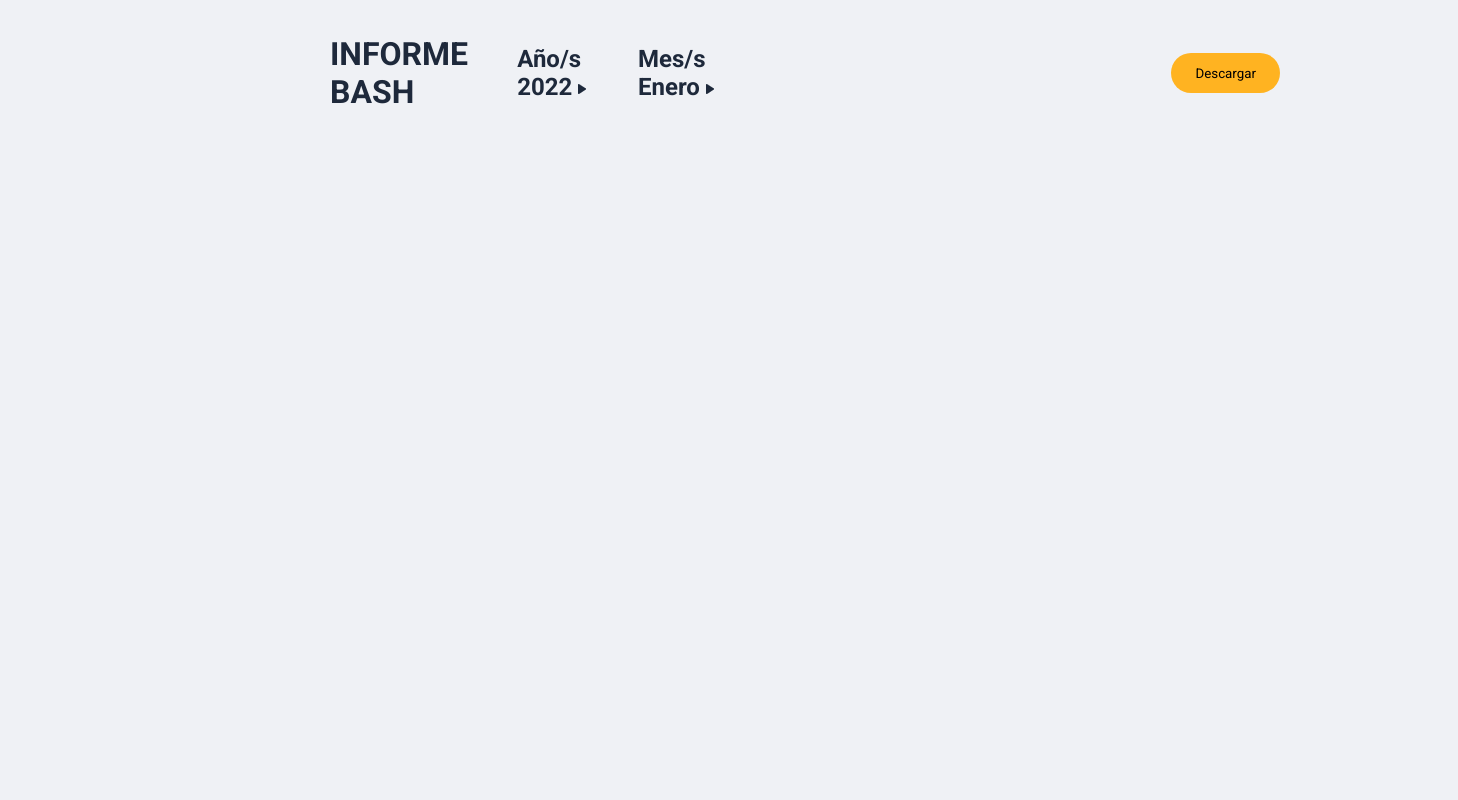
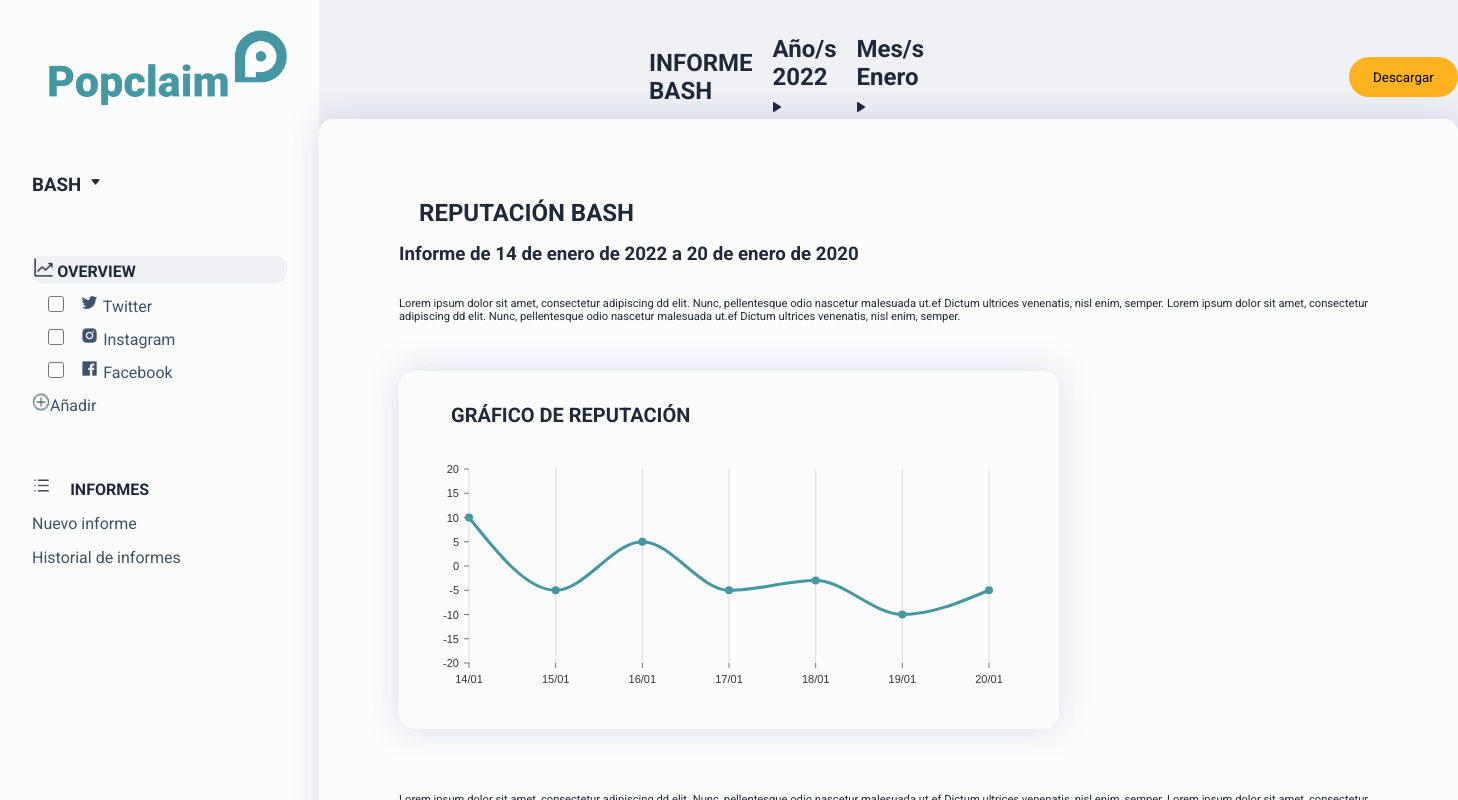
Before and after one commit to jjcasco99/popclaim, a React (Create React App) app in the folder client/: page /informe in a window 1280 px wide. Shown: the top 800 px of the page, 1458 px wide, since content can reach past the window. Built offline with nearby package versions, Linux system fonts and the light colour scheme.

Commit message:
Report component implemented

```diff
--- a/client/src/components/Dashboard.css
+++ b/client/src/components/Dashboard.css
@@ -1,5 +1,9 @@
 body {
   background-color: #eff1f5;
+}
+
+.dashboard {
+  display: flex;
 }
 
 .flex-container {
@@ -49,7 +53,3 @@ body {
   cursor: pointer;
   height: 40px;
 }
-
-.dashboard {
-  display: flex;
-}
--- a/client/src/components/Informe.css
+++ b/client/src/components/Informe.css
@@ -1,5 +1,5 @@
 body {
-    background-color: #EFF1F5;
+  background-color: #eff1f5;
 }
 
 .cabecera-informe {
@@ -18,17 +18,20 @@ h2 img {
   margin-bottom: 1.3px;
 }
 
-input[type=submit] {
+input[type='submit'] {
   font-family: 'Roboto', sans-serif;
 }
 
 #download {
   margin-left: 425px;
-    background: #FFB321;
-    border: #FFB321;
+  background: #ffb321;
+  border: #ffb321;
   border-radius: 20px;
   padding: 8px 24px;
   cursor: pointer;
   height: 40px;
+}
 
+.global {
+  display: flex;
 }
--- a/client/src/components/Informe.jsx
+++ b/client/src/components/Informe.jsx
@@ -1,19 +1,30 @@
-import React from 'react'
-import './Informe.css'
-import arrow from '../assets/caret--right.png'
+import React from 'react';
+import Report from './Report';
+import Header from './Header';
+import './Informe.css';
+import arrow from '../assets/caret--right.png';
 
 const Informe = () => {
-    return (
-        <div className='global'>
-            <div className='cabecera-informe'>
-                <h1>INFORME BASH</h1>
-                <h2>Año/s 2022 <img src={arrow} alt="" /></h2>
-                <h2>Mes/s Enero <img src={arrow}  alt="" /></h2>
-                <input type="submit" value="Descargar" id='download' />
-            </div>
+  return (
+    <section className="global">
+      <Header />
+      <div>
+        <div className="cabecera-informe">
+          <h1>INFORME BASH</h1>
+          <h2>
+            Año/s 2022 <img src={arrow} alt="" />
+          </h2>
+          <h2>
+            Mes/s Enero <img src={arrow} alt="" />
+          </h2>
+          <input type="submit" value="Descargar" id="download" />
         </div>
+        <div>
+          <Report />
+        </div>
+      </div>
+    </section>
+  );
+};
 
-    )
-}
-
-export default Informe
+export default Informe;
```
Also changed, not shown: client/src/components/Main.jsx (+5 -5 lines). Lines whose indentation alone changed are shown as unchanged.
